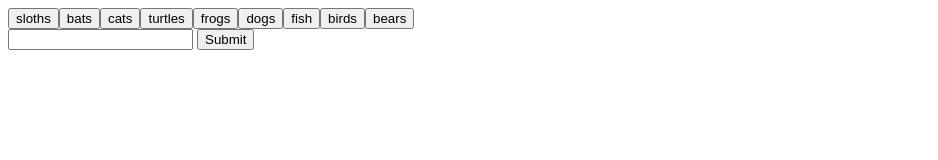
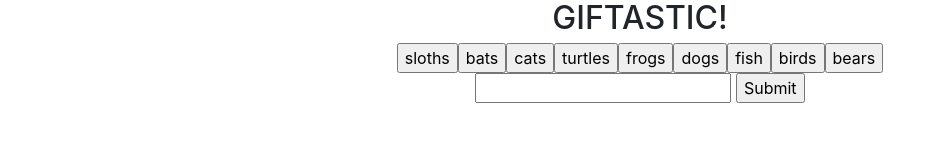
Before and after one commit to jlev2282/GifTastic, a plain HTML site: page gif.html in a window 1280 px wide. Shown: the whole page, without its empty margins (0-938 px from the left). Drawn offline with nearby package versions, Linux system fonts and the light colour scheme.

Commit message:
centered text and separated divs

```diff
--- a/gif.html
+++ b/gif.html
@@ -4,14 +4,31 @@
 	<title>Animal Summon</title>
 	<script src="http://code.jquery.com/jquery-2.1.3.min.js"></script>
 	<script type="text/javascript" src="gif.js"></script>
+
+	<!-- Bootstrap CSS -->
+    <link rel="stylesheet" href="https://maxcdn.bootstrapcdn.com/bootstrap/4.0.0-beta/css/bootstrap.min.css" integrity="sha384-/Y6pD6FV/Vv2HJnA6t+vslU6fwYXjCFtcEpHbNJ0lyAFsXTsjBbfaDjzALeQsN6M" crossorigin="anonymous">
 </head>
 <body>
+	<div class="container">
+		<section style="text-align: center"><h2>GIFTASTIC!</h2></section>
+		<section style="text-align: center">
 				<div id="buttons" class="buttonHome"></div>
 				<form>
 					<input id= "newAnimal" type="text">
 					<input type="submit">
 				</form>
+		</section>
+		<section>
 				<div id="animalpics"></div>
+		</section>
 
+	</div>
+
+
+    <!-- Optional JavaScript -->
+    <!-- jQuery first, then Popper.js, then Bootstrap JS -->
+    <!--<script src="https://code.jquery.com/jquery-3.2.1.slim.min.js" integrity="sha384-KJ3o2DKtIkvYIK3UENzmM7KCkRr/rE9/Qpg6aAZGJwFDMVNA/GpGFF93hXpG5KkN" crossorigin="anonymous"></script>
+    <script src="https://cdnjs.cloudflare.com/ajax/libs/popper.js/1.11.0/umd/popper.min.js" integrity="sha384-b/U6ypiBEHpOf/4+1nzFpr53nxSS+GLCkfwBdFNTxtclqqenISfwAzpKaMNFNmj4" crossorigin="anonymous"></script>
+    <script src="https://maxcdn.bootstrapcdn.com/bootstrap/4.0.0-beta/js/bootstrap.min.js" integrity="sha384-h0AbiXch4ZDo7tp9hKZ4TsHbi047NrKGLO3SEJAg45jXxnGIfYzk4Si90RDIqNm1" crossorigin="anonymous"></script>-->
 </body>
 </html>
```
Lines whose indentation alone changed are shown as unchanged.
